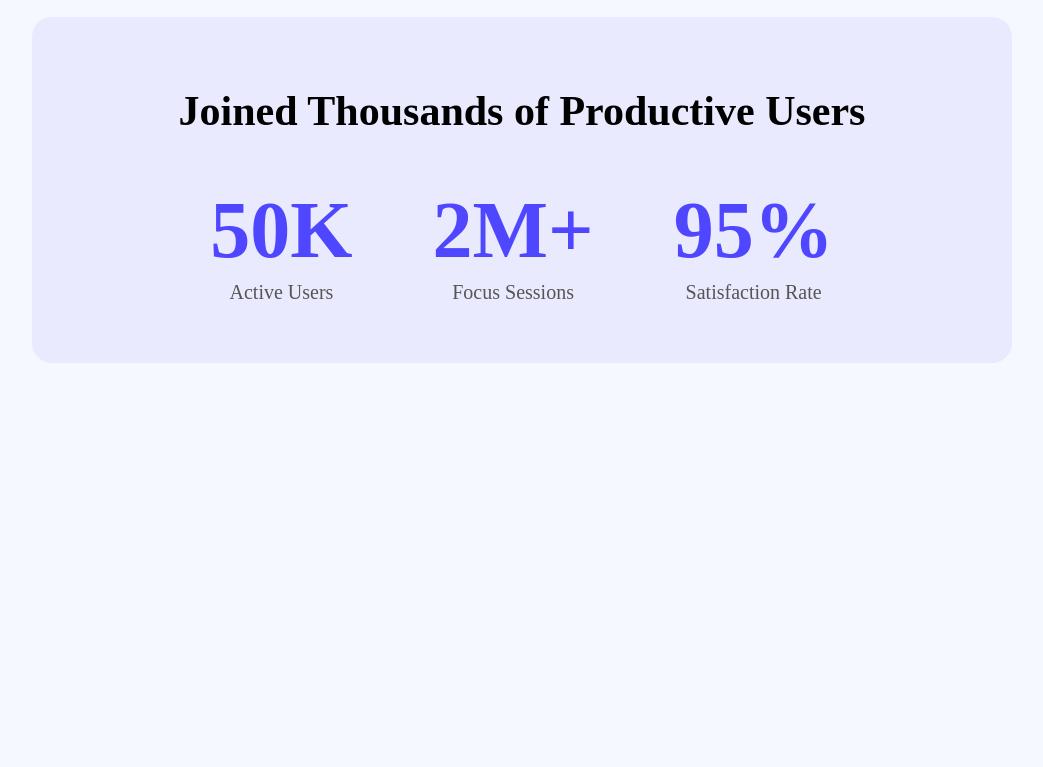
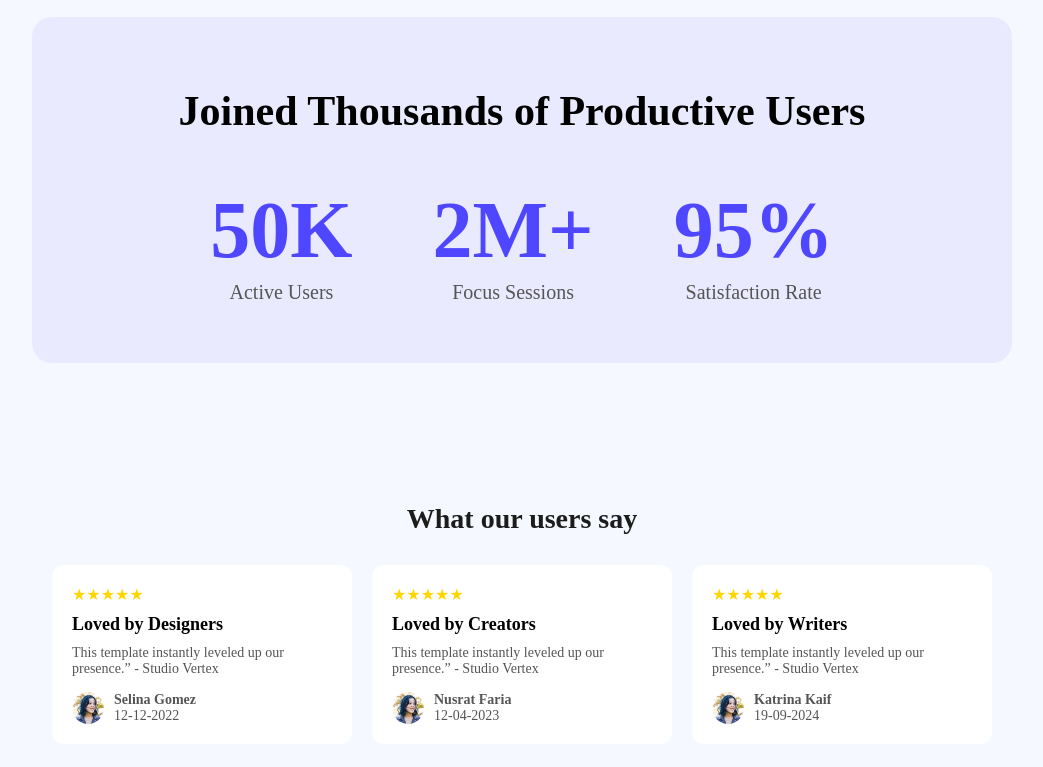
Before and after one commit to GenomeScripter/writer-net, a plain HTML site: page index.html in a window 1280 px wide. Shown: the part 1033-1800 px from the top of the page, without its empty margins (109-1152 px from the left). Before the commit the page ends 1446 px from the top, so only its background shows below. Drawn offline with Linux system fonts and the light colour scheme.

Commit message:
added feedback section

```diff
--- a/index.html
+++ b/index.html
@@ -7,6 +7,7 @@
     <link rel="stylesheet" href="styles/header.css" />
     <link rel="stylesheet" href="styles/action.css" />
     <link rel="stylesheet" href="styles/productive.css" />
+    <link rel="stylesheet" href="styles/feedback.css">
     <title>WriterNet</title>
   </head>
   <body>
@@ -73,6 +74,56 @@
       </div>
     </section>
     <!-- productive user section end  -->
-
+    <!-- Feedback Section start  -->
+    <section class="feedback-sec">
+      <div class="card-container">
+        <h2 class="section-heading">What our users say</h2>
+        <div class="feedback-cards">
+          <div class="feedback-card">
+            <div class="stars">★★★★★</div>
+            <h3>Loved by Designers</h3>
+            <p>
+              This template instantly leveled up our presence.” - Studio Vertex
+            </p>
+            <div class="reviewer">
+              <img src="Assets/avatar.png" alt="Reviewer" />
+              <div>
+                <p class="reviewer-name">Selina Gomez</p>
+                <p class="review-date">12-12-2022</p>
+              </div>
+            </div>
+          </div>
+          <div class="feedback-card">
+            <div class="stars">★★★★★</div>
+            <h3>Loved by Creators</h3>
+            <p>
+              This template instantly leveled up our presence.” - Studio Vertex
+            </p>
+            <div class="reviewer">
+              <img src="Assets/avatar.png" alt="Reviewer" />
+              <div>
+                <p class="reviewer-name">Nusrat Faria</p>
+                <p class="review-date">12-04-2023</p>
+              </div>
+            </div>
+          </div>
+          <div class="feedback-card">
+            <div class="stars">★★★★★</div>
+            <h3>Loved by Writers</h3>
+            <p>
+              This template instantly leveled up our presence.” - Studio Vertex
+            </p>
+            <div class="reviewer">
+              <img src="Assets/avatar.png" alt="Reviewer" />
+              <div>
+                <p class="reviewer-name">Katrina Kaif</p>
+                <p class="review-date">19-09-2024</p>
+              </div>
+            </div>
+          </div>
+        </div>
+      </div>
+    </section>
+    <!-- Feedback Section end  -->
   </body>
 </html>
--- /dev/null
+++ b/styles/feedback.css
@@ -0,0 +1,100 @@
+.feedback-sec {
+    padding: 10px;
+    text-align: center;
+    margin: 0px 159px 30px 141px;
+}
+
+
+
+.section-heading {
+    font-size: 28px;
+    font-weight: bold;
+    margin-bottom: 30px;
+    color: #1c1c1c;
+}
+
+.card-container {
+    padding: 10px;
+    margin-top: 100px;
+
+}
+
+.feedback-cards {
+    display: flex;
+    gap: 20px;
+    justify-content: center;
+
+}
+
+.feedback-card {
+    background-color: white;
+    border-radius: 12px;
+    padding: 20px;
+    width: 280px;
+    text-align: left;
+}
+
+
+
+
+
+
+.stars {
+    background-color: white;
+    color: gold;
+    font-size: 16px;
+    margin-bottom: 10px;
+}
+
+
+
+
+
+
+.feedback-card h3 {
+    background-color: white;
+    font-size: 18px;
+    font-weight: bold;
+    margin-bottom: 10px;
+}
+
+.feedback-card p {
+    background-color: white;
+    font-size: 14px;
+    color: #555;
+}
+
+
+
+
+
+
+
+
+.reviewer {
+    background-color: white;
+    display: flex;
+    align-items: center;
+    margin-top: 15px;
+}
+
+.reviewer img {
+    background-color: white;
+    width: 32px;
+    height: 32px;
+    border-radius: 50%;
+    margin-right: 10px;
+}
+
+.reviewer-name {
+    background-color: white;
+    font-weight: bold;
+    margin: 0;
+}
+
+.review-date {
+    background-color: white;
+    font-size: 12px;
+    color: #999;
+    margin: 0;
+}
--- a/styles/productive.css
+++ b/styles/productive.css
@@ -5,7 +5,7 @@
     border-radius: 20px;
     max-width: 1140px;
     max-height: 306px;
-    margin: 20px 159px 50px 141px;
+    margin: 20px 159px 20px 141px;
 }
 
 .pd-container{
```
